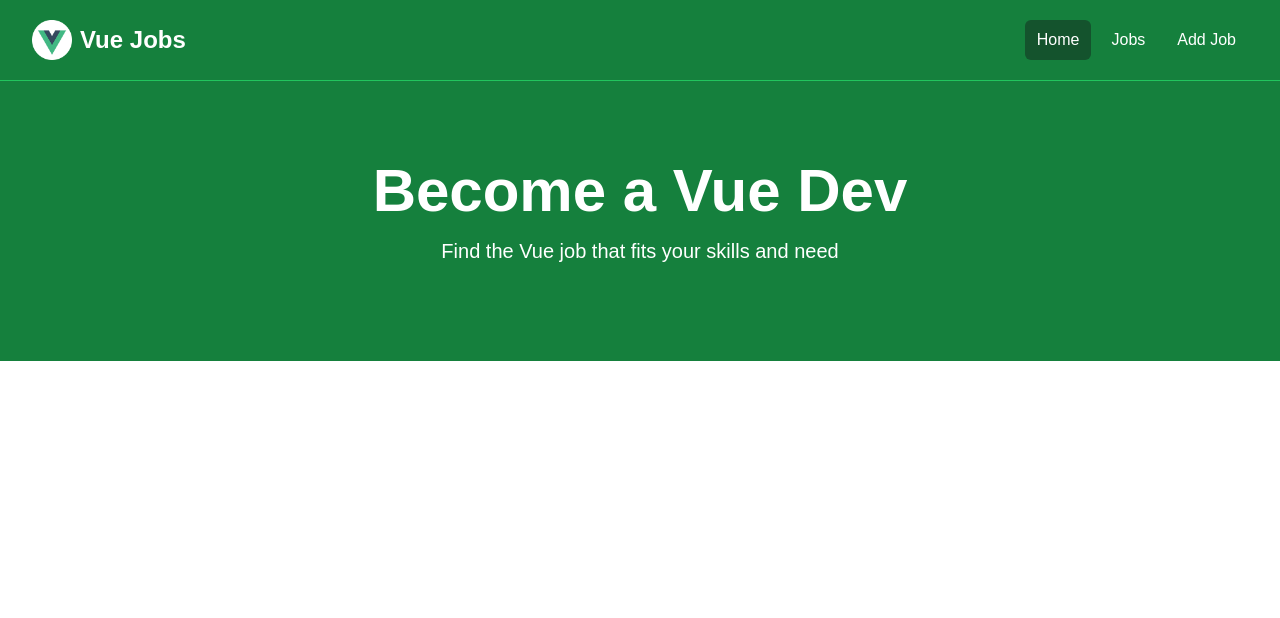
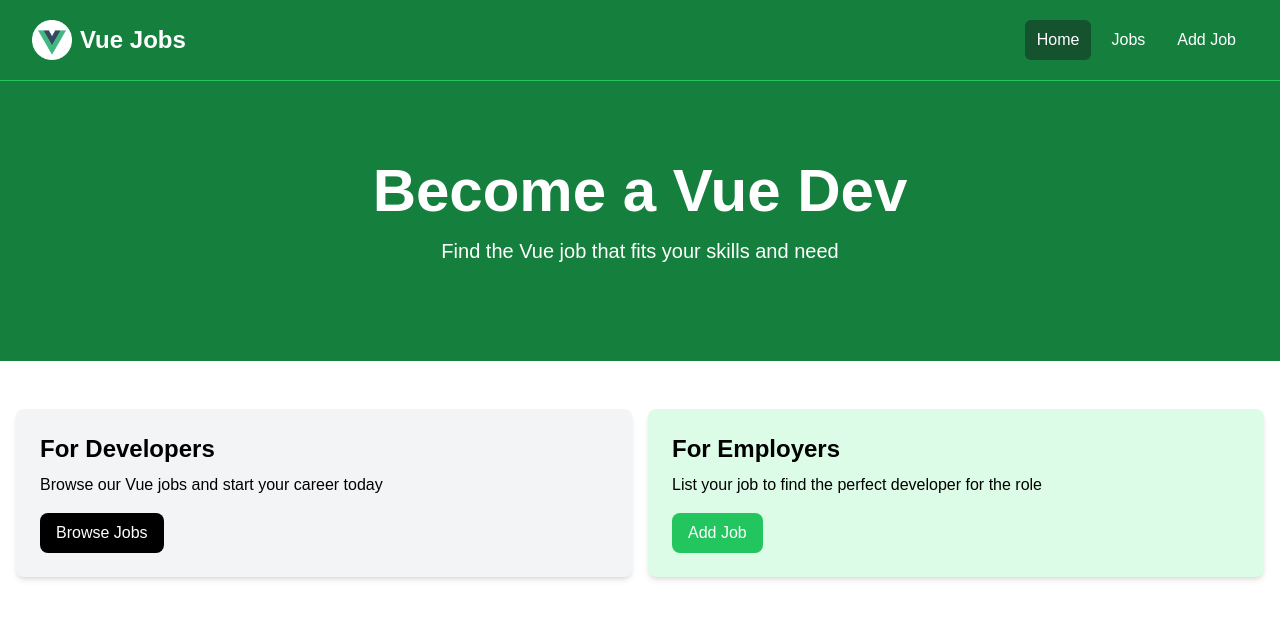
Before and after one commit to jonathanrogenes/vue-crash-2025, a Vue app: page / in a window 1280 px wide. Shown: the top 618 px of the page. Built offline with nearby package versions, Linux system fonts and the light colour scheme.

Commit message:
utilized cards to make dynamic components

```diff
--- a/src/App.vue
+++ b/src/App.vue
@@ -1,8 +1,10 @@
 <script setup>
 import Navbar from '@/components/Navbar.vue'
 import Hero from '@/components/Hero.vue'
+import HomeCards from '@/components/HomeCards.vue'
 </script>
 <template>
   <Navbar />
   <Hero />
+  <HomeCards />
 </template>
--- /dev/null
+++ b/src/components/Card.vue
@@ -0,0 +1,16 @@
+<script setup>
+import { defineProps } from 'vue'
+
+defineProps({
+  bg: {
+    type: String,
+    default: 'bg-gray-100',
+  },
+})
+</script>
+
+<template>
+  <div :class="`${bg} p-6 rounded-lg shadow-md`">
+    <slot></slot>
+  </div>
+</template>
--- /dev/null
+++ b/src/components/HomeCards.vue
@@ -0,0 +1,32 @@
+<script setup>
+import Card from '@/components/Card.vue'
+</script>
+
+<template>
+  <section class="py-4">
+    <div class="container-xl lg:container m-auto">
+      <div class="grid grid-cols-1 md:grid-cols-2 gap-4 p-4 rounded-lg">
+        <Card>
+          <h2 class="text-2xl font-bold">For Developers</h2>
+          <p class="mt-2 mb-4">Browse our Vue jobs and start your career today</p>
+          <a
+            href="jobs.html"
+            class="inline-block bg-black text-white rounded-lg px-4 py-2 hover:bg-gray-700"
+          >
+            Browse Jobs
+          </a>
+        </Card>
+        <Card bg="bg-green-100">
+          <h2 class="text-2xl font-bold">For Employers</h2>
+          <p class="mt-2 mb-4">List your job to find the perfect developer for the role</p>
+          <a
+            href="add-job.html"
+            class="inline-block bg-green-500 text-white rounded-lg px-4 py-2 hover:bg-green-600"
+          >
+            Add Job
+          </a>
+        </Card>
+      </div>
+    </div>
+  </section>
+</template>
```
